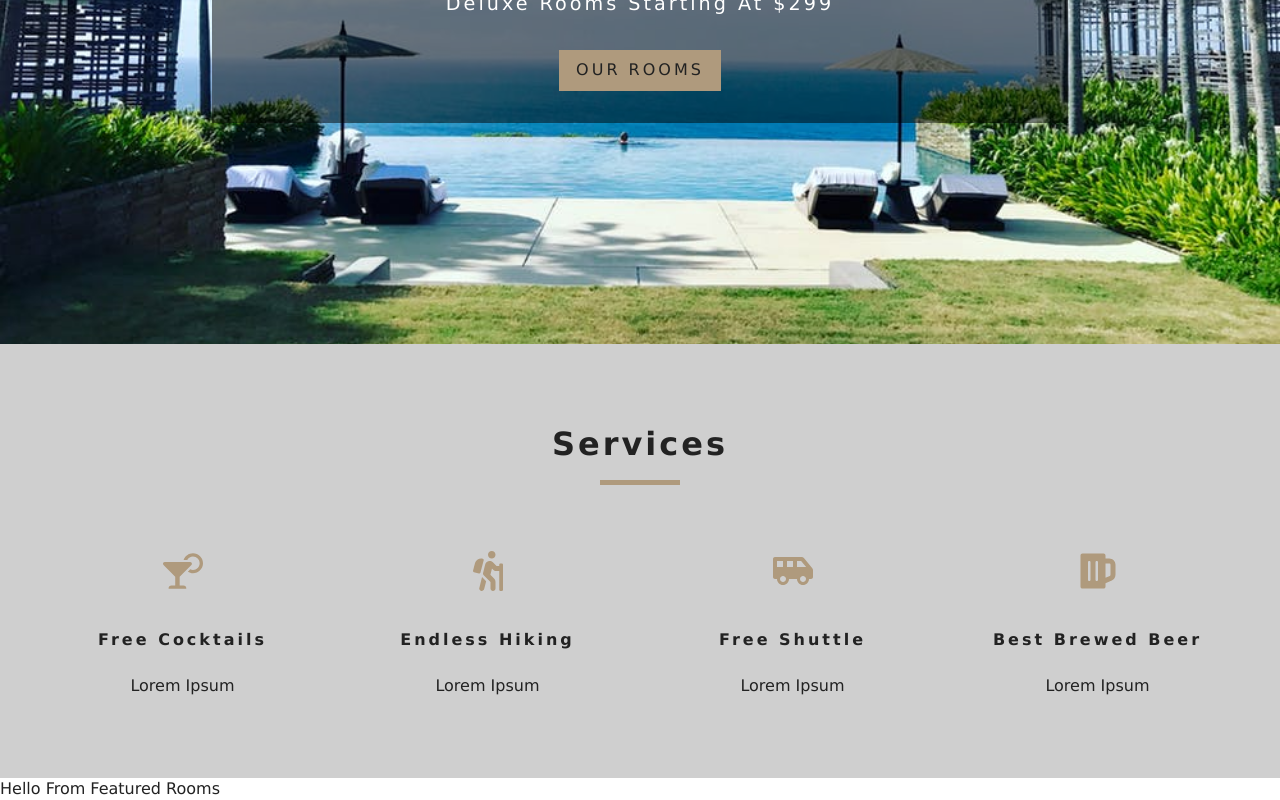
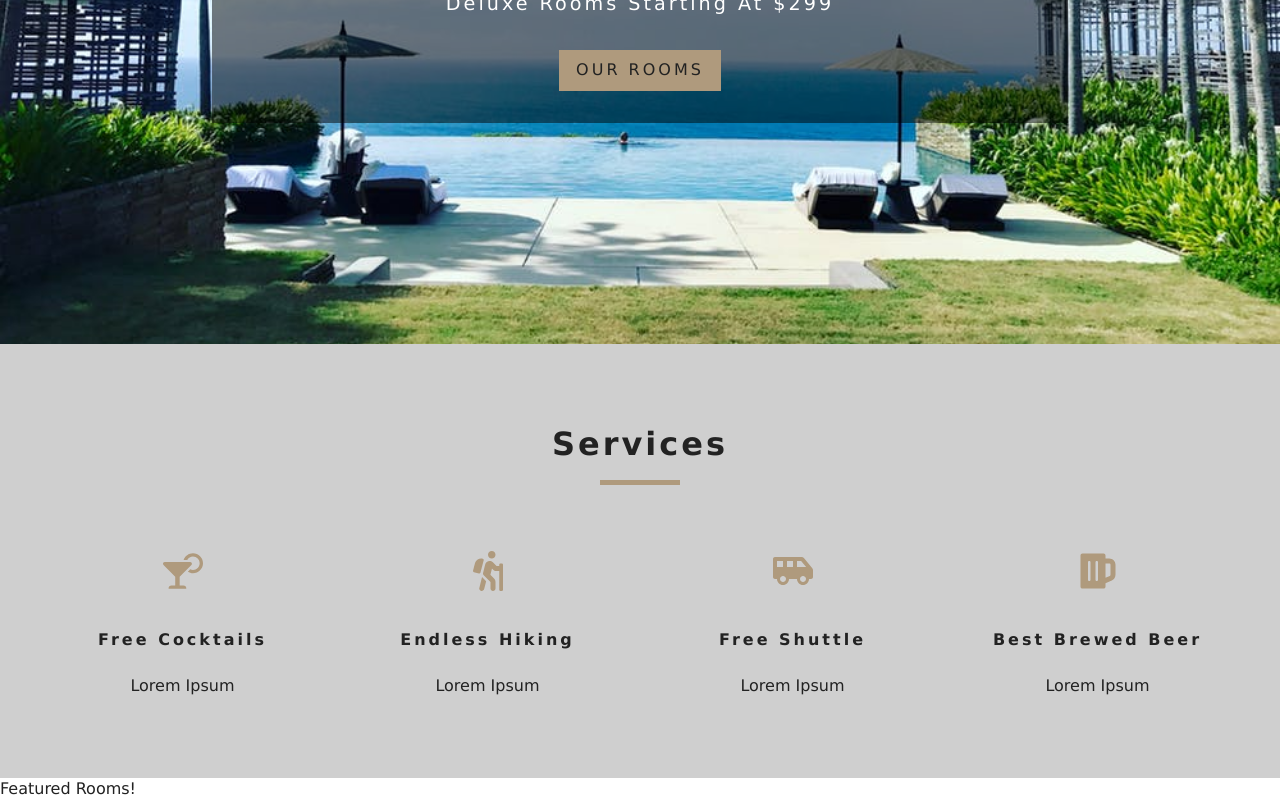
Before and after one commit to galfarotolon/Beach-Resort, a React (Create React App) app: page / in a window 1280 px wide. Shown: the part 528-1328 px from the top of the page. Built offline with nearby package versions, Linux system fonts and the light colour scheme; the HTML template or start-up script is replaced by a standard one.

Commit message:
added object with arrays for rooms in context.js

```diff
--- a/src/components/FeaturedRooms.js
+++ b/src/components/FeaturedRooms.js
@@ -1,10 +1,15 @@
 import React, { Component } from 'react'
+import { RoomContext } from '../context'
 
 export default class FeaturedRooms extends Component {
+
+    static contextType = RoomContext
+
     render() {
+
         return (
             <div>
-                Hello From Featured Rooms
+                Featured Rooms!
             </div>
         )
     }
--- a/src/context.js
+++ b/src/context.js
@@ -1,16 +1,28 @@
 import React, { Component } from 'react'
+import items from './data'
 
 const RoomContext = React.createContext()
 
 class RoomProvider extends Component {
     state = {
+        rooms: [],
+        sortedRooms: [],
+        featuredRooms: [],
+        loading: true
 
-    }
+    };
+
+    // getData{}
+
+
+
+
+
 
 
     render() {
         return (
-            <RoomContext.Provider value='hello'>
+            <RoomContext.Provider value={{ ...this.state }}>
                 {this.props.children}
 
             </RoomContext.Provider>
```
